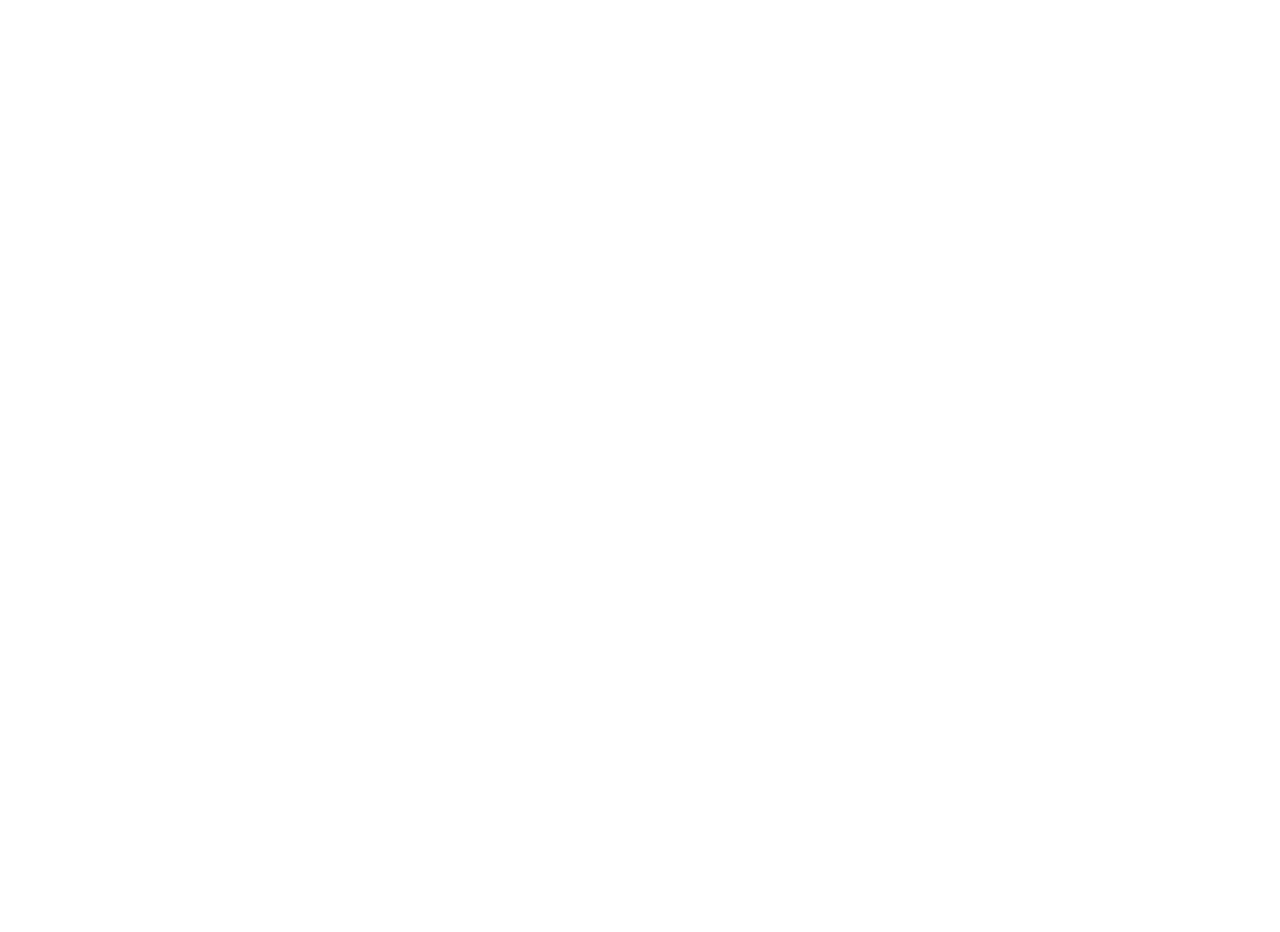
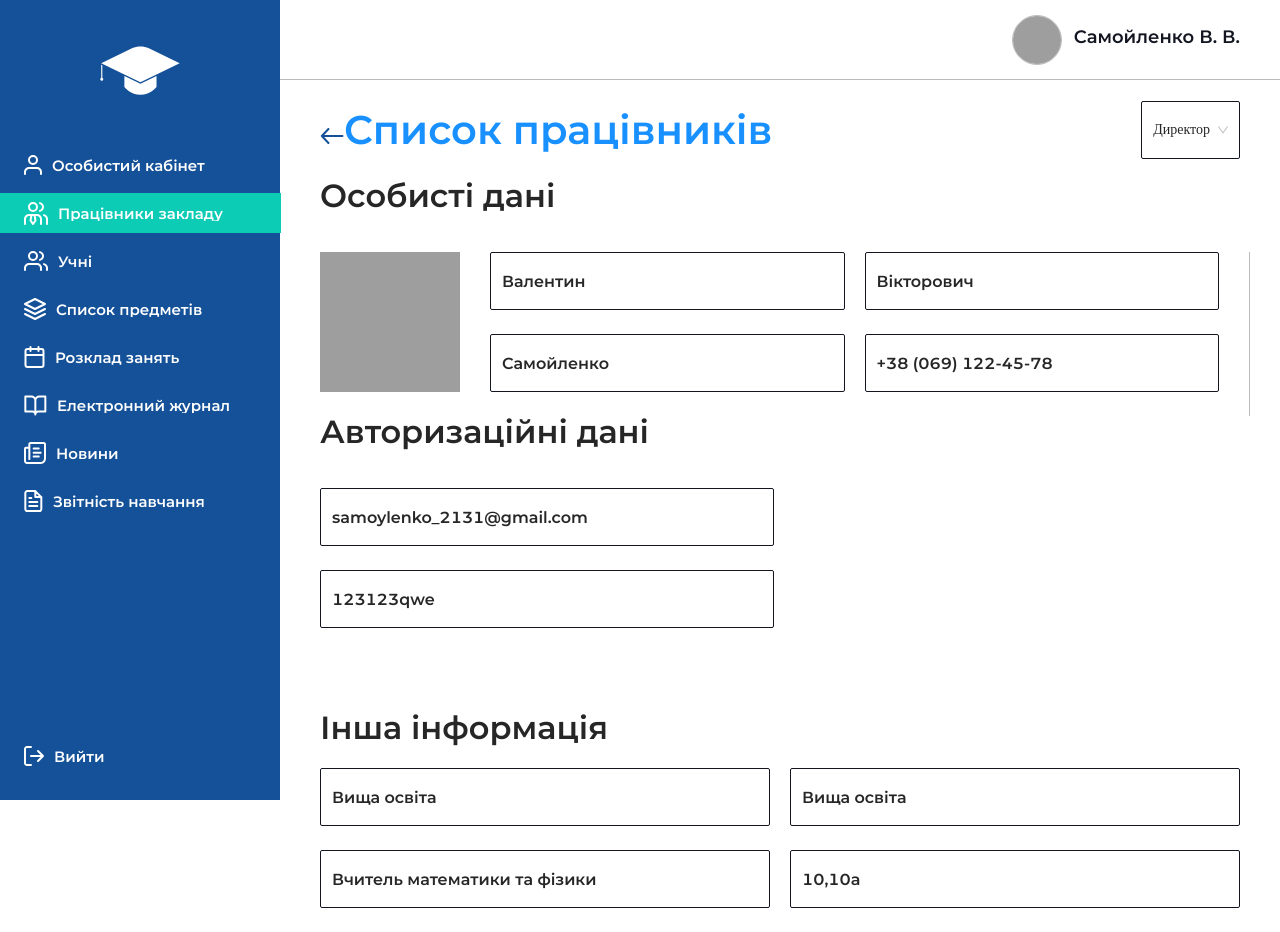
Before and after one commit to MaxSapeyko/school_automation_client, a React (Create React App) app: page /teachers/1 in a window 1280 px wide. Before the commit the page ends 800 px from the top, so only its background shows below. Built offline with nearby package versions, Linux system fonts and the light colour scheme; grey boxes are pictures that could not be loaded; a web font is replaced by a local one.

Commit message:
changed links

```diff
--- /dev/null
+++ b/src/components/icons/LeftArrow.tsx
@@ -0,0 +1,24 @@
+import React, { FC } from 'react';
+
+const LeftArrow: FC<IconProps> = ({ ...props }) => {
+  return (
+    <svg
+      {...props}
+      width='24'
+      height='16'
+      viewBox='0 0 24 16'
+      fill='none'
+      xmlns='http://www.w3.org/2000/svg'
+    >
+      <path
+        d='M8.43742 1L1.8125 8M1.8125 8L8.43742 15M1.8125 8L22.5038 8.033'
+        stroke='#145198'
+        strokeWidth='2'
+        strokeLinecap='round'
+        strokeLinejoin='round'
+      />
+    </svg>
+  );
+};
+
+export default LeftArrow;
--- a/src/components/layout/header/index.tsx
+++ b/src/components/layout/header/index.tsx
@@ -1,4 +1,5 @@
 import React, { FC } from 'react';
+import { Link } from 'react-router-dom';
 
 import useStyles from './style';
 
@@ -7,14 +8,14 @@ const Header: FC = () => {
 
   return (
     <header className={classes.root}>
-      <a href='/'>
+      <Link to='/'>
         <img
           className='user__photo'
           src='assets/img/user_photo.jpg'
           alt='User avatar'
         />
         <span className='user__name'>Самойленко В. В.</span>
-      </a>
+      </Link>
     </header>
   );
 };
--- a/src/pages/profile/header/index.tsx
+++ b/src/pages/profile/header/index.tsx
@@ -1,9 +1,15 @@
 import React, { FC } from 'react';
+import { Link } from 'react-router-dom';
 import { Select } from 'antd';
+
+import { ProfileProps } from '..';
+
+import LeftArrow from '../../../components/icons/LeftArrow';
 
 const { Option } = Select;
 
-const Header: FC = () => {
+const Header: FC<Pick<ProfileProps, 'type'>> = ({type}) => {
+  if (type === 'own'){
   return (
     <div className='content__header'>
       <span className='content__title'>Особистий кабінет</span>
@@ -13,7 +19,21 @@ const Header: FC = () => {
         <Option value='student'>Учень</Option>
       </Select>
     </div>
-  );
+  );}
+
+  return (
+    <div className='content__header'>
+      <Link to='/teachers' className='content__title'>
+        <LeftArrow />
+        <span>Список працівників</span>
+      </Link>
+
+      <Select defaultValue='admin' className='header__select'>
+        <Option value='admin'>Директор</Option>
+        <Option value='student'>Учень</Option>
+      </Select>
+    </div>
+  )
 };
 
 export default Header;
--- a/src/pages/profile/index.tsx
+++ b/src/pages/profile/index.tsx
@@ -11,7 +11,11 @@ import { USER_MOCK } from '../../MOCK/user';
 
 import useStyles from './style';
 
-const Profile: FC = () => {
+export interface ProfileProps {
+  type: 'own' | 'someone';
+}
+
+const Profile: FC<ProfileProps> = ({ type }) => {
   const classes = useStyles();
   const [form] = useForm();
 
@@ -24,7 +28,8 @@ const Profile: FC = () => {
 
   return (
     <div className={classes.root}>
-      <Header />
+      <Header type={type} />
+
       <Form form={form}>
         <Row justify='space-between'>
           <PersonalData />
--- a/src/pages/teachers/table/columns.tsx
+++ b/src/pages/teachers/table/columns.tsx
@@ -1,4 +1,6 @@
 import { ColumnsType } from 'antd/lib/table';
+import { Link } from 'react-router-dom';
+
 import Trash from '../../../components/icons/Trash';
 
 const deleteUser = (id: string) => {
@@ -15,10 +17,10 @@ const COLUMNS: ColumnsType<UserDto> = [
     dataIndex: 'name',
     render: (_name: string, user: UserDto) => {
       return (
-        <a
-          href={`teachers/${user.id}`}
+        <Link
+          href={`/teachers/${user.id}`}
           className='profile__link'
-        >{`${user.lastname} ${user.name} ${user.surname}`}</a>
+        >{`${user.lastname} ${user.name} ${user.surname}`}</Link>
       );
     },
   },
--- a/src/router/routes.tsx
+++ b/src/router/routes.tsx
@@ -12,7 +12,7 @@ export const ROUTES: IRoute[] = [
     path: '/',
     private: true,
     exact: true,
-    component: <Profile />,
+    component: <Profile type='own' />,
   },
   {
     path: '/magazine',
@@ -51,6 +51,12 @@ export const ROUTES: IRoute[] = [
     component: <Teachers />,
   },
   {
+    path: '/teachers/:id',
+    private: true,
+    exact: true,
+    component: <Profile type='someone' />,
+  },
+  {
     path: '/subjects',
     private: true,
     exact: true,
```
